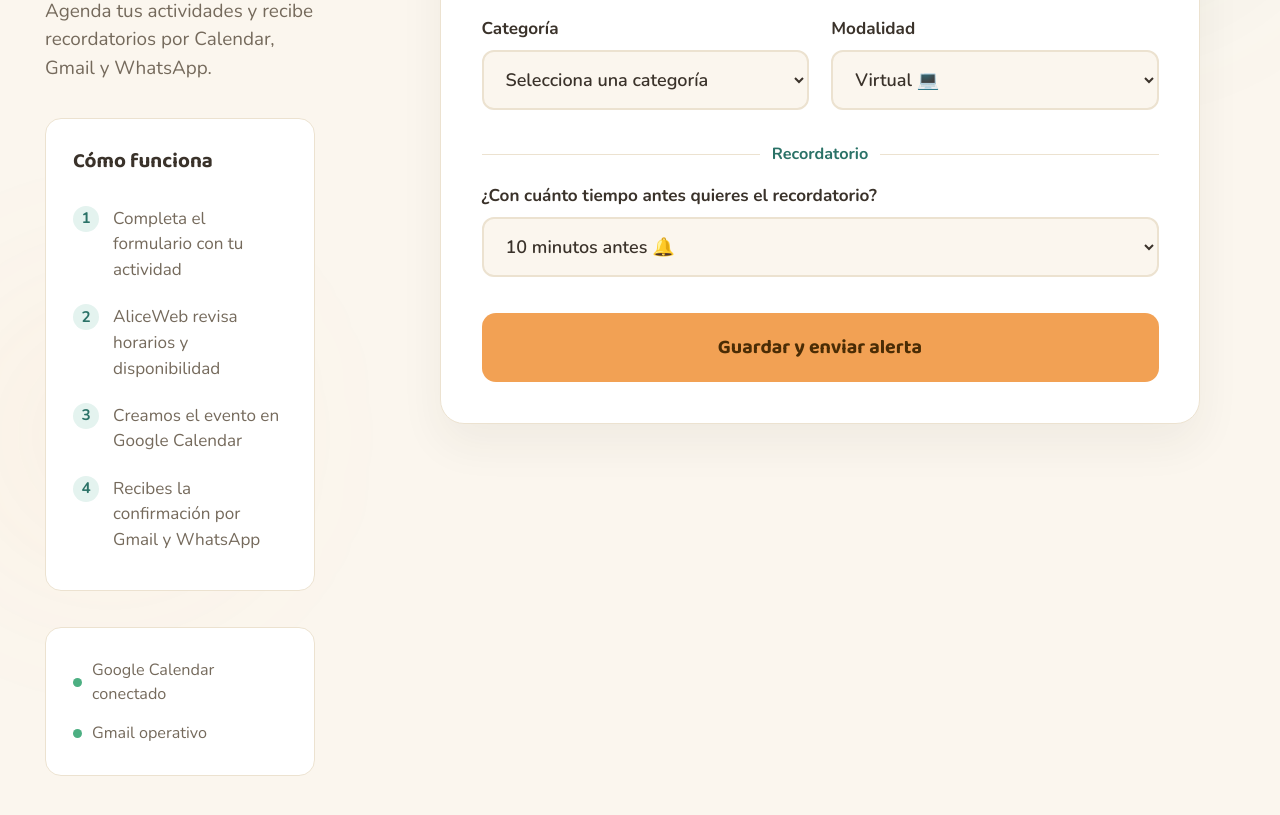
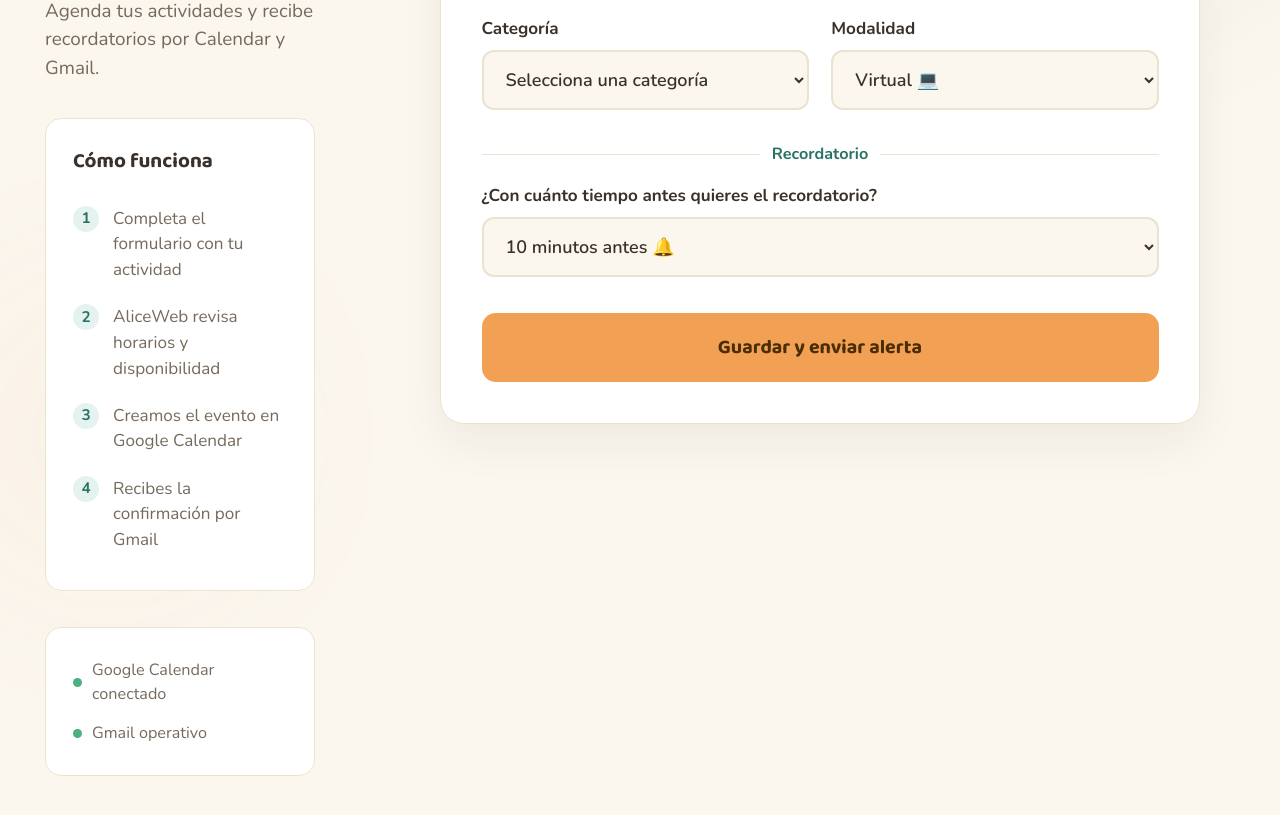
Before and after one commit to ClauReyna/AliceCalendar, a website: page index.html in a window 1280 px wide. Shown: the part 275-1090 px from the top of the page. Drawn offline with nearby package versions, Linux system fonts and the light colour scheme.

Commit message:
Remove WhatsApp references from index.html

```diff
--- a/index.html
+++ b/index.html
@@ -587,12 +587,11 @@
             <div class="success-title">¡Actividad agendada!</div>
             <div class="success-sub">
                 Tu actividad quedó registrada.<br>
-                Revisa tu Google Calendar y WhatsApp para ver los detalles.
+                Revisa tu Google Calendar para ver los detalles.
             </div>
             <div class="success-items">
                 <div class="success-item">📅 Calendar</div>
                 <div class="success-item">📧 Gmail</div>
-                <div class="success-item">💬 WhatsApp</div>
             </div>
             <button class="btn-reset" id="btnReset">Agendar otra actividad</button>
         </div>
@@ -610,8 +609,7 @@
                 <div style="margin-top: 2rem;">
                     <div class="hero-badge">✨ Agendador inteligente</div>
                     <div class="alice-name">Alice<span class="web">Web</span></div>
-                    <p class="alice-sub">Agenda tus actividades y recibe recordatorios por Calendar, Gmail y
-                        WhatsApp.</p>
+                    <p class="alice-sub">Agenda tus actividades y recibe recordatorios por Calendar y Gmail.</p>
                 </div>
             </div>
 
@@ -620,8 +618,7 @@
                 <div class="step-item"><span class="step-num">1</span> Completa el formulario con tu actividad</div>
                 <div class="step-item"><span class="step-num">2</span> AliceWeb revisa horarios y disponibilidad</div>
                 <div class="step-item"><span class="step-num">3</span> Creamos el evento en Google Calendar</div>
-                <div class="step-item"><span class="step-num">4</span> Recibes la confirmación por Gmail y WhatsApp
-                </div>
+                <div class="step-item"><span class="step-num">4</span> Recibes la confirmación por Gmail</div>
             </div>
 
             <div class="status-card">
```
